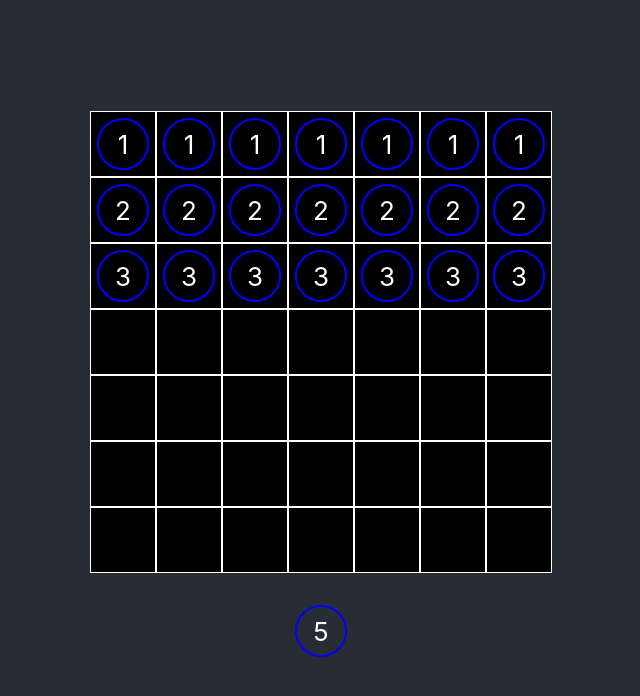
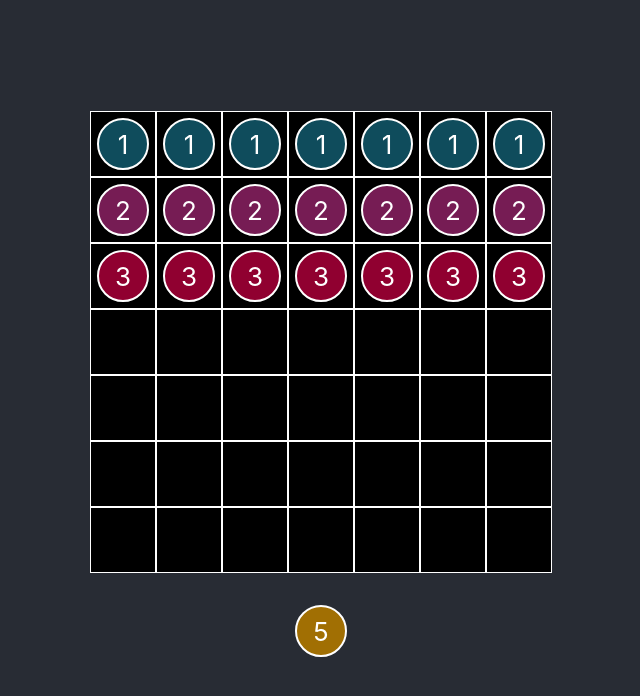
Before and after one commit to conmart/seven-up, a React (Create React App) app: page / in a window 1280 px wide. Shown: the top 696 px of the page, without its empty margins (319-959 px from the left). Built offline with nearby package versions, Linux system fonts and the light colour scheme.

Commit message:
small fixes and colors

```diff
--- a/src/App.tsx
+++ b/src/App.tsx
@@ -28,7 +28,7 @@ function App() {
     const nextOpenSquare = updatedGameGrid[columnIndex].findIndex(
       (element) => element === 0
     );
-    if (Number.isInteger(nextOpenSquare)) {
+    if (nextOpenSquare >= 0 && nextOpenSquare < 8) {
       updatedGameGrid[columnIndex][nextOpenSquare] = state.nextBallValue;
       const newBall = Math.floor(Math.random() * 7) + 1
       setState({ gameGrid: updatedGameGrid, nextBallValue: newBall })
--- a/src/gridColumn.tsx
+++ b/src/gridColumn.tsx
@@ -8,10 +8,7 @@ const GridColumn: React.FC<{
   shootBall: (column: number) => any;
 }> = ({ columnState, columnIndex, shootBall }) => {
   return (
-    <div
-      className="gridColumn"
-      onClick={() => shootBall(columnIndex)}
-    >
+    <div className="gridColumn" onClick={() => shootBall(columnIndex)}>
       {columnState.map((value, index) => (
         <GridSquare key={index} squareValue={value} />
       ))}
--- a/src/gridSquare.tsx
+++ b/src/gridSquare.tsx
@@ -1,7 +1,7 @@
 import React from 'react';
 
 const GridSquare: React.FC<{ squareValue: number }> = ({ squareValue }) => {
-  const ballClass = `gameBall ball${squareValue}`
+  const ballClass = `gameBall ball${squareValue}`;
 
   return (
     <div className="gridSquare">
--- a/src/index.css
+++ b/src/index.css
@@ -32,7 +32,7 @@ code {
 }
 
 .gameBall {
-  border: 2px solid blue;
+  border: 2px solid white;
   height: 3rem;
   width: 3rem;
   border-radius: 50%;
@@ -45,6 +45,35 @@ code {
   display: none;
 }
 
+.ball1 {
+  background-color: #0F4C5C;
+}
+
+.ball2 {
+  background-color: #761C54;
+}
+
+.ball3 {
+  background-color: #900030;
+}
+
+.ball4 {
+  background-color: #008C17;
+}
+
+.ball5 {
+  background-color: #a16f03;
+}
+
+.ball6 {
+  background-color: #0f8b7f;
+}
+
+.ball7 {
+  background-color: #540ea4;
+}
+
+
 .nextBallContainer {
   padding: 2rem;
 }
```
